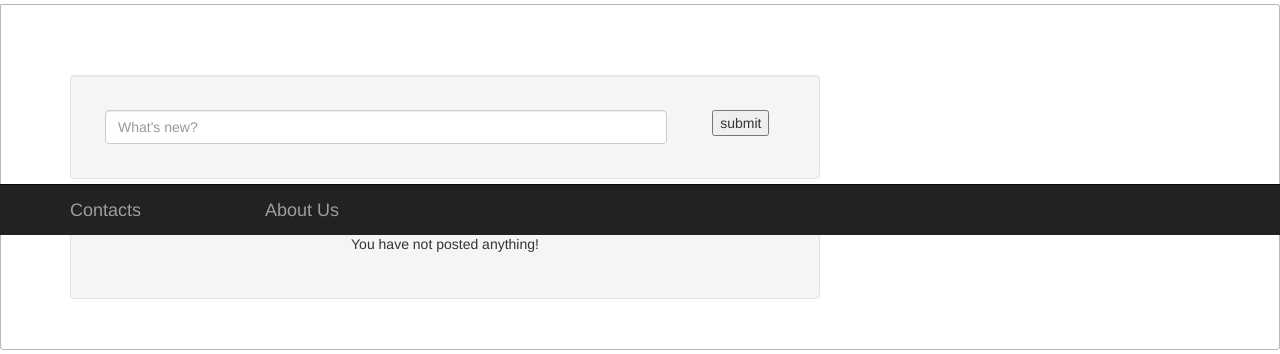
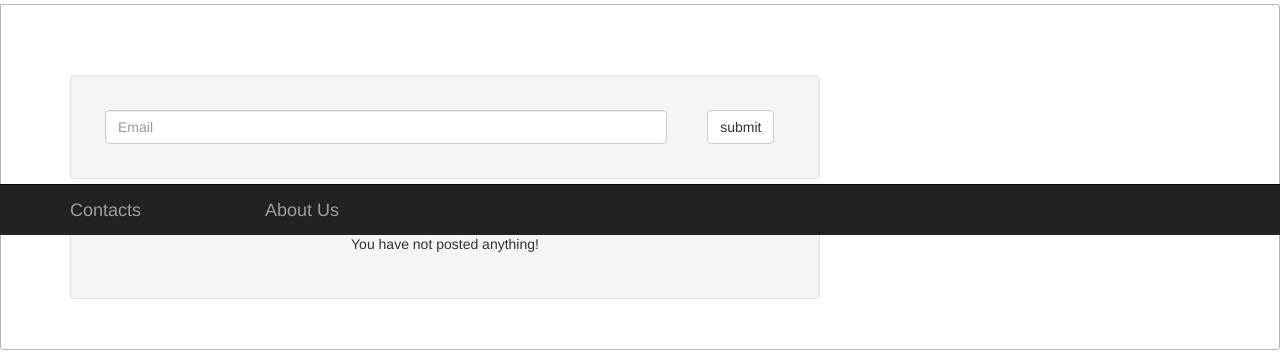
Before and after one commit to tcarrio/cse-notsosocialnetwork, a Flask app: page /profile in a window 1280 px wide. Shown: the part 565-919 px from the top of the page. Run offline with Flask 2, Linux system fonts and the light colour scheme; the visitor is signed in with stand-in values (Sample User, id 1); some libraries are stand-ins or nearby versions.

Commit message:
Refactoring form

```diff
--- a/routes.py
+++ b/routes.py
@@ -123,7 +123,7 @@ def search():
 def post():
     if 'user' not in session:
         pass
-    elif escape(request.args['content']):
+    elif escape(request.args['Content']):
         content = escape(request.args['content'])
         stamp = datetime.datetime.now()
         uricomp = '{}{}{}'.format(str(stamp),content,session['user'])
--- a/templates/profile.html
+++ b/templates/profile.html
@@ -165,10 +165,10 @@
                                 <div class="row">
                                         <form action="/post" method="post">
                                             <div class="col-md-10 text-center">
-                                                <input type="text" placeholder="What's new?" class="form-control" name="content">
+                                                <input type="text" placeholder="Email" class="form-control" name="Email">
                                             </div>
                                             <div class="col-md text-center">
-                                                <input type="submit" value="submit">
+                                                <input class="btn btn-default" type="submit" value="submit">
                                             </div>
                                         </form>
                                     </div>
```
